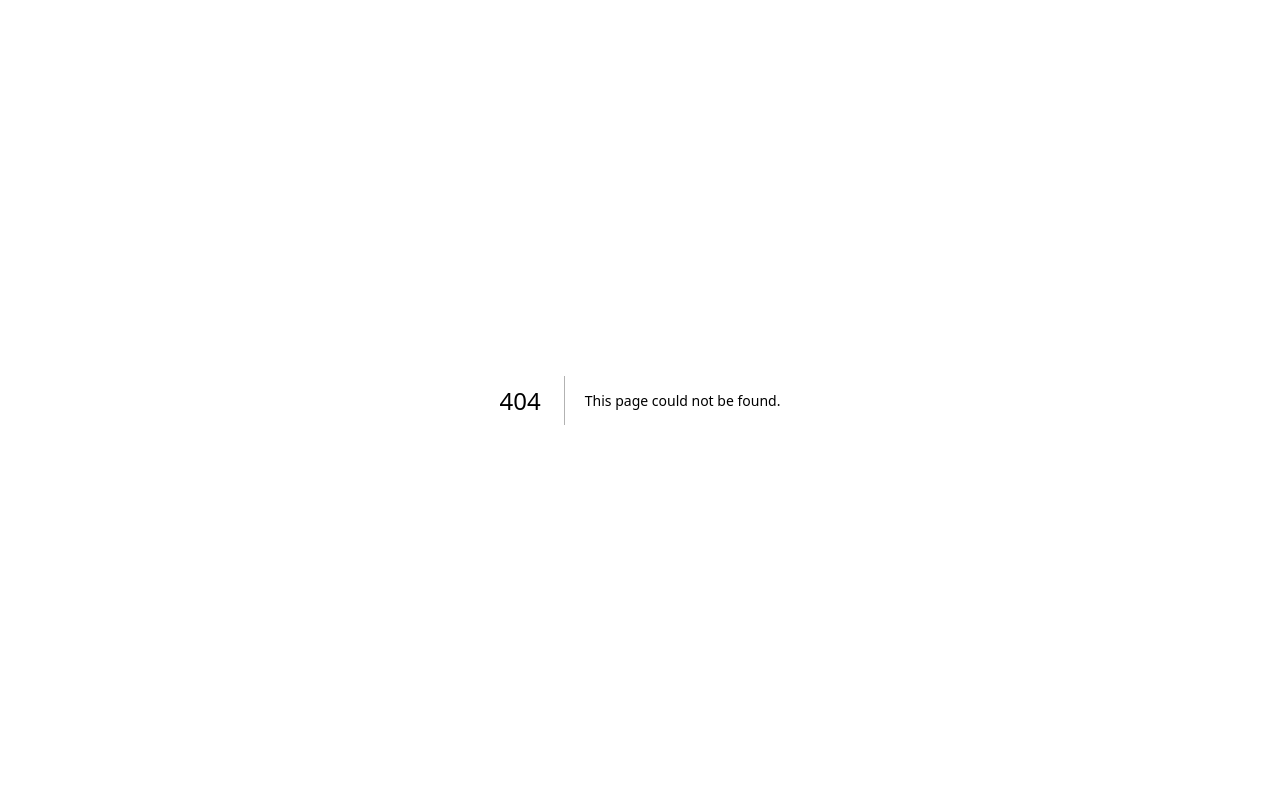
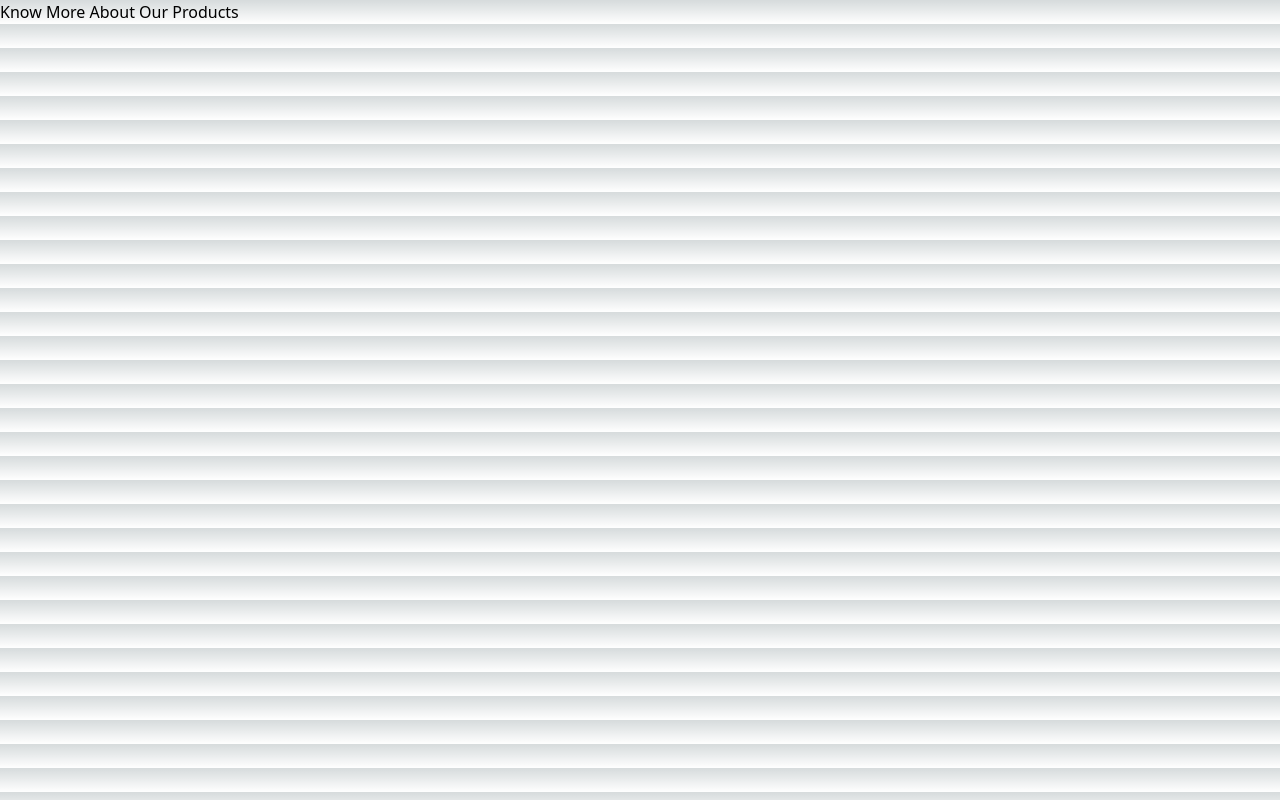
Before and after one commit to Ejiscoxpres/next.js-routing, a Next.js app: page /product/1 in a window 1280 px wide. Before the commit this address had no page. Built offline with nearby package versions, Linux system fonts and the light colour scheme.

Commit message:
productid

```diff
--- /dev/null
+++ b/pages/product/[productid].js
@@ -0,0 +1,5 @@
+function ProductId(){
+    return <h1>Know More About Our Products</h1>
+}
+
+export default ProductId
```
